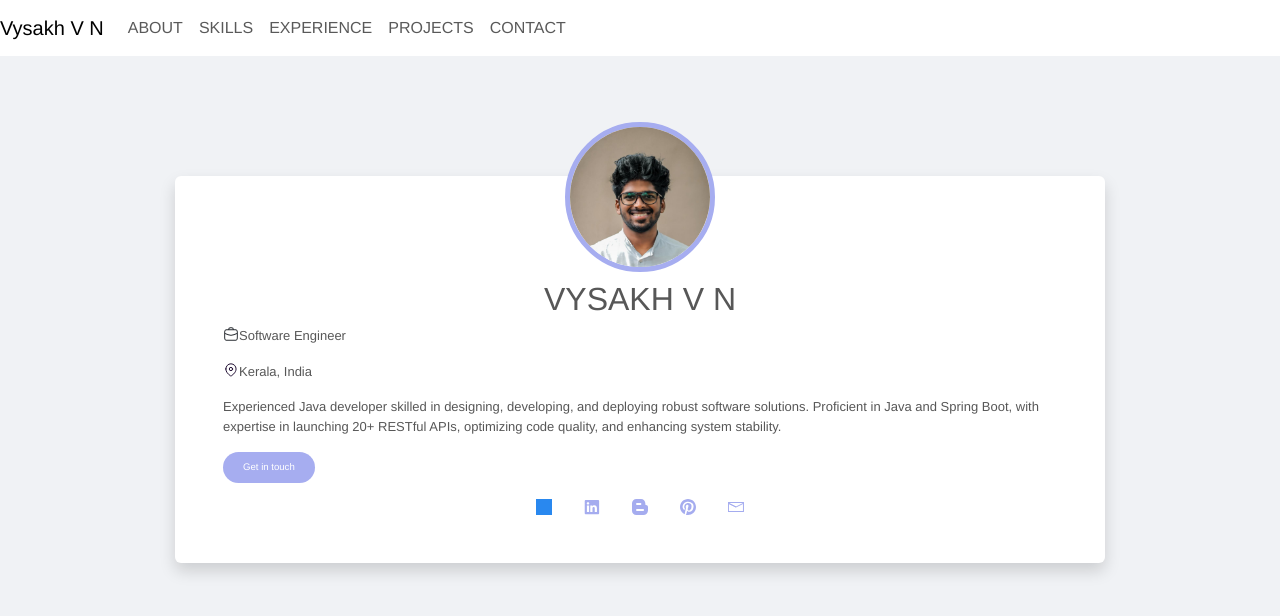
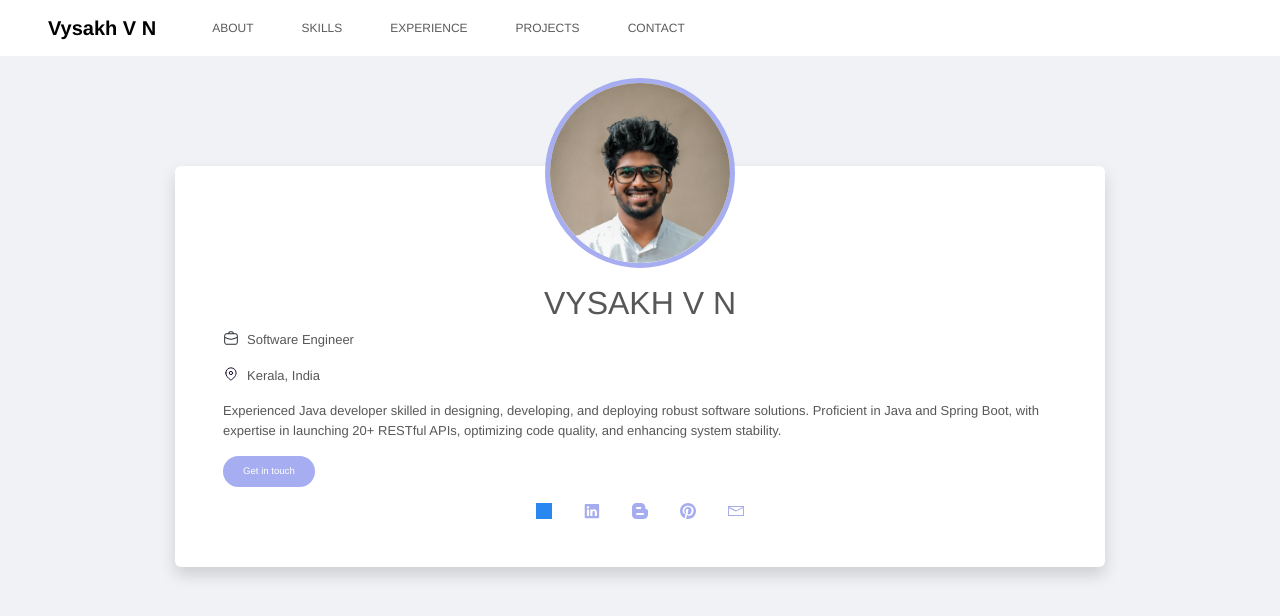
Before and after one commit to Vysakh-vn/portfolio-site, a Vue app: page / in a window 1280 px wide. Shown: the top 616 px of the page. Built offline with nearby package versions, Linux system fonts and the light colour scheme; grey boxes are pictures that could not be loaded.

Commit message:
Updated nav bar

```diff
--- a/src/components/MainContainer.vue
+++ b/src/components/MainContainer.vue
@@ -7,16 +7,16 @@
 
       <ProfilePhoto/>
 
-      <h2 class="mt-2">VYSAKH V N</h2>
+      <h2 class="mt-3">VYSAKH V N</h2>
       <div class="text-container">
         <div class="d-flex">
           <img :src="require('@/assets/job.svg')">
-          <p>Software Engineer</p>
+          <p class="ms-2">Software Engineer</p>
         </div>
 
         <div class="d-flex">
         <img :src="require('@/assets/location.svg')">
-        <p >Kerala, India</p>
+        <p class="ms-2">Kerala, India</p>
         </div>
 
       <p>Experienced Java developer skilled in designing, developing, and deploying robust software solutions. Proficient in
@@ -65,7 +65,7 @@ export default {
 }
 
 .container {
-  margin-top: 50px;
+  margin-top: 40px;
   padding: 70px;
 }
 
--- a/src/components/NavBar.vue
+++ b/src/components/NavBar.vue
@@ -1,6 +1,6 @@
 <template>
 <nav id="main-navbar" class="navbar navbar-expand-lg">
-  <a class="navbar-brand" href="#">Vysakh V N</a>
+  <a class="navbar-brand ms-5" href="#"><b>Vysakh V N</b></a>
   <button class="navbar-toggler" type="button" data-toggle="collapse" data-target="#navbarNav" aria-controls="navbarNav" aria-expanded="false" aria-label="Toggle navigation">
     <span class="navbar-toggler-icon"></span>
   </button>
@@ -28,5 +28,11 @@
 <style>
 #main-navbar {
 background-color: #ffff;
+font-size: 12px;
 }
+
+#main-navbar .navbar-nav .nav-item {
+  margin-left: 2rem;
+}
+
 </style>
--- a/src/components/ProfilePhoto.vue
+++ b/src/components/ProfilePhoto.vue
@@ -10,16 +10,14 @@
 .profile-container {
     position: relative;
     height: 5vw;
-    max-height: 80px;
+    height: 70px;
 }
 
 #profile-photo {
     position: absolute;
     bottom: 0;
-    max-width: 150px;
-    max-height: 150px;
-    min-height: 100px;
-    min-width: 100px;
+    max-width: 190px;
+    max-height: 190px;
     background-color: #b3b3b3;
     border-radius: 50%;
     z-index: 9999;
@@ -32,4 +30,12 @@
     height: 100%;
     object-fit: cover;
 }
+
+@media (max-width: 600px) {
+    #profile-photo {
+        width: 150px;
+        height: 150px;
+    }
+}
+
 </style>
```
